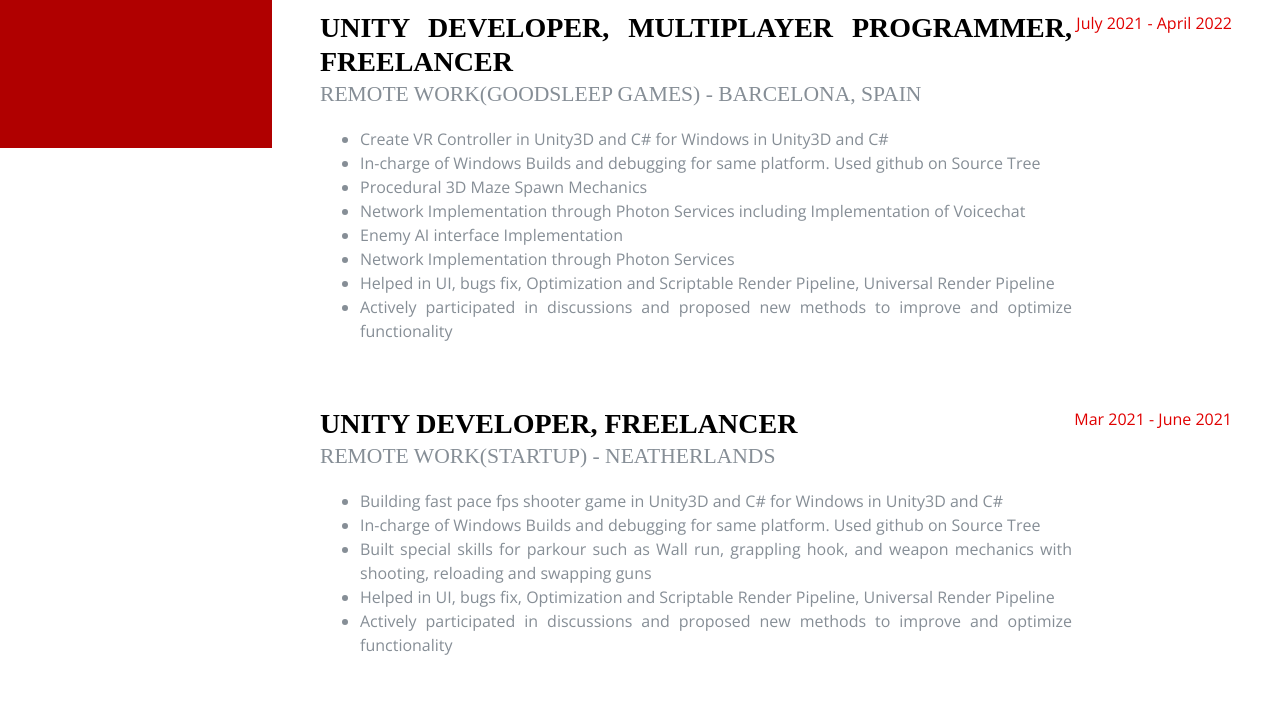
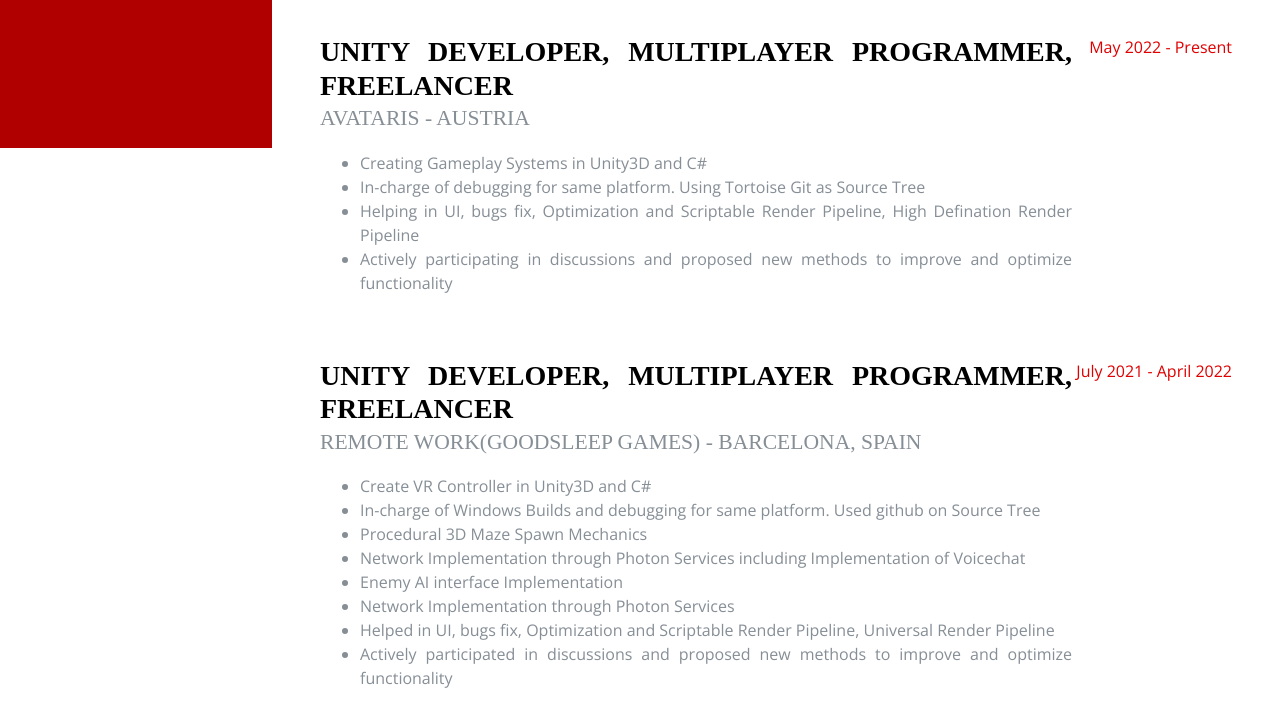
Before and after one commit to Nikk2307/MyWebsite.github.io, a website: page resume/index.html in a window 1280 px wide. Shown: the part 652-1370 px from the top of the page. Drawn offline with nearby package versions, Linux system fonts and the light colour scheme; no server answers; a web font is replaced by a local one.

Commit message:
v5.1
-Updated Resume

```diff
--- a/resume/index.html
+++ b/resume/index.html
@@ -76,7 +76,7 @@
           <div class="subheading mb-5">Game Developer · India · (+91) 9307489682 ·
             <a href="mailto:manenikhil1234@gmail.com">manenikhil1234@gmail.com</a>
           </div>
-          <p class="mb-5">I am graduating from Seamedu School of Pro-Expressionism, Pune. My experience in freelancing as well as other college projects and team projects makes me have a confident command over Unity3D, Unreal Engine, Blender, C#, C++, working in games involving AI, Animations, UI, Optimization, VR/AR, Multiplayer and other technologies.(Looking for opportunities)</p>
+          <p class="mb-5">I have graduated from Seamedu School of Pro-Expressionism, Pune. My experience in Game development position, freelancing as well as other college projects and team projects makes me have a confident command over Unity3D, Unreal Engine, Blender, C#, C++, working in games involving AI, Animations, UI, Optimization, VR/AR, Multiplayer and other technologies.(Looking for opportunities)</p>
           <ul class="list-inline list-social-icons mb-0">
             <li class="list-inline-item">
               <a href="https://www.facebook.com/nikhilmane0323" target="_blank">
@@ -137,9 +137,25 @@
           <div class="resume-item d-flex flex-column flex-md-row mb-5">
             <div class="resume-content mr-auto">
               <h3 class="mb-0">Unity Developer, Multiplayer Programmer, Freelancer</h3>
+              <div class="subheading mb-3">Avataris - Austria</div>
+              <ul>
+                  <li>Creating Gameplay Systems in Unity3D and C#</li>
+                  <li>In-charge of debugging for same platform. Using Tortoise Git as Source Tree </li>
+                  <li>Helping in UI, bugs fix, Optimization and Scriptable Render Pipeline, High Defination Render Pipeline</li>
+                  <li>Actively participating in discussions and proposed new methods to improve and optimize functionality</li>
+              </ul>
+            </div>
+            <div class="resume-date text-md-right">
+              <span class="text-primary">May 2022 - Present</span>
+            </div>
+          </div>
+
+          <div class="resume-item d-flex flex-column flex-md-row mb-5">
+            <div class="resume-content mr-auto">
+              <h3 class="mb-0">Unity Developer, Multiplayer Programmer, Freelancer</h3>
               <div class="subheading mb-3">Remote Work(GoodSleep Games) - Barcelona, Spain</div>
               <ul>
-                  <li>Create VR Controller in Unity3D and C# for Windows in Unity3D and C#</li>
+                  <li>Create VR Controller in Unity3D and C#</li>
                   <li>In-charge of Windows Builds and debugging for same platform. Used github on Source Tree </li>
                   <li>Procedural 3D Maze Spawn Mechanics </li>
                   <li>Network Implementation through Photon Services including Implementation of Voicechat </li>
```
Also changed, not shown: index.html (+2 -2 lines), 1 other file.
